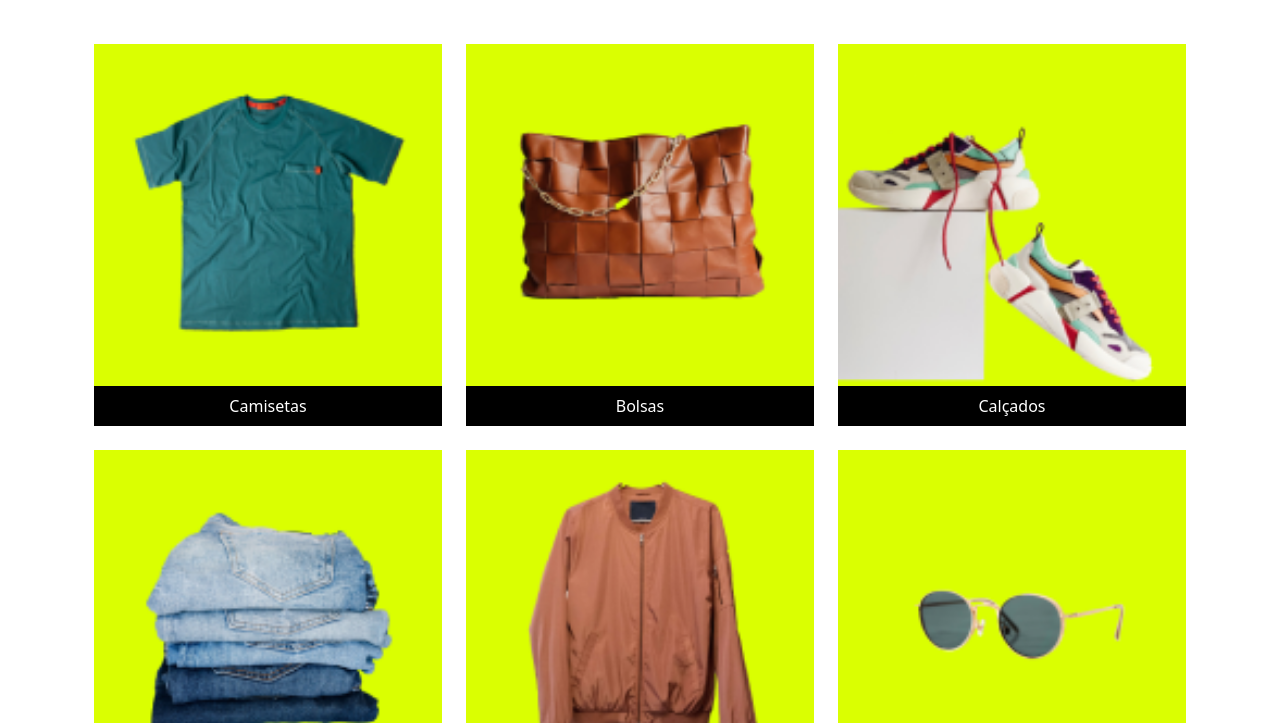
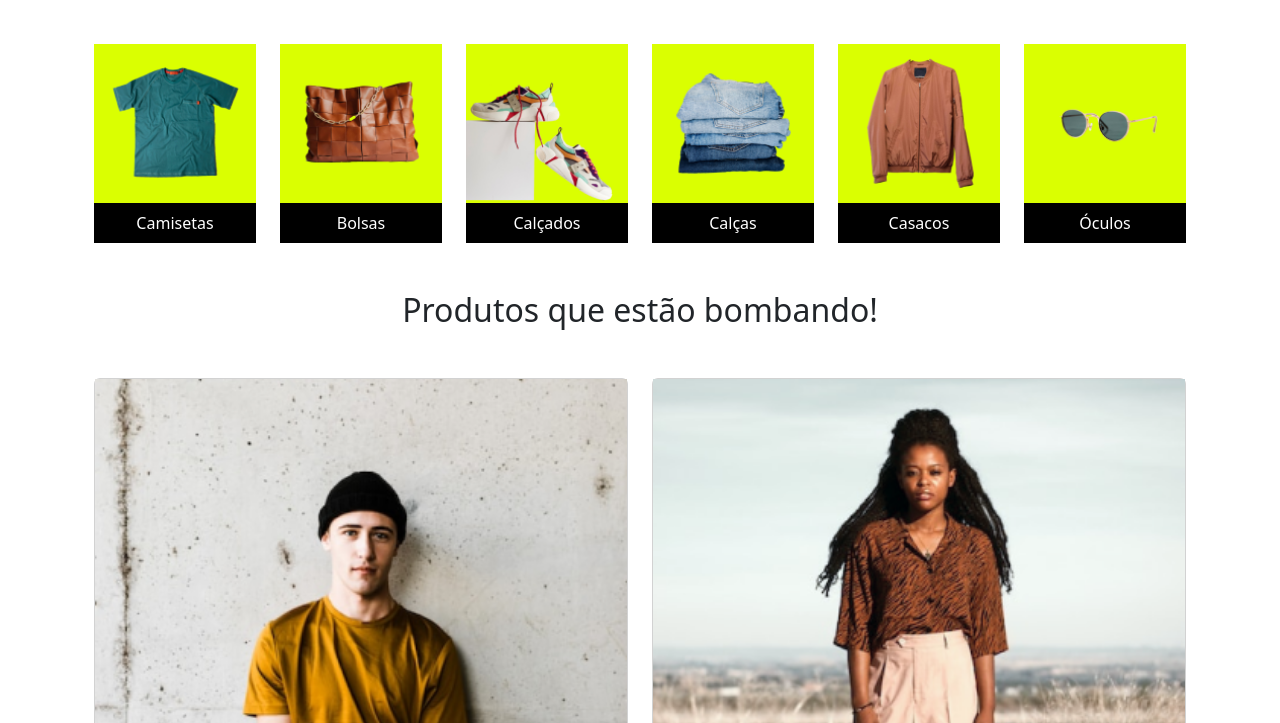
Before and after one commit to Guihermee/Meteora, a plain HTML site: page index.html in a window 1280 px wide. Shown: the part 517-1240 px from the top of the page. Drawn offline with nearby package versions, Linux system fonts and the light colour scheme.

Commit message:
ultimas mudanças

```diff
--- a/index.html
+++ b/index.html
@@ -46,7 +46,8 @@
           </li>
         </ul>
         <form class="d-flex" role="search">
-          <input class="form-control me-2 rounded-0" type="search" placeholder="Digite o Produto" aria-label="Pesquisar">
+          <input class="form-control me-2 rounded-0" type="search" placeholder="Digite o Produto"
+            aria-label="Pesquisar">
           <button class="btn btn-outline-light rounded-0" type="submit">Buscar</button>
         </form>
       </div>
@@ -69,7 +70,8 @@
         <img class="img-fluid d-md-none d-xl-none" src="./assets/Mobile/banner1-mobile.png" alt="Banner 1 do mobile">
         <img class="img-fluid d-none d-md-block d-xl-none" src="./assets/Tablet/banner1-tablet.png"
           alt="Banner 1 do Tablet">
-        <img class="img-fluid d-none d-xl-block img" src="./assets/Desktop/banner1-desktop.png" alt="Banner 1 do Desktop">
+        <img class="img-fluid d-none d-xl-block img" src="./assets/Desktop/banner1-desktop.png"
+          alt="Banner 1 do Desktop">
         <div class="carousel-caption d-none">
           <h5>First slide label</h5>
           <p>Some representative placeholder content for the first slide.</p>
@@ -110,7 +112,7 @@
   <!-- Cards (Categoria) -->
   <h2 class="text-center my-3 my-xl-5">Busque por Categoria:</h2>
   <div class="container row mx-auto g-4">
-    <div class="col-6 col-md-4 col-xxl-2">
+    <a href="#" class="col-6 col-md-4 col-xl-2 text-decoration-none">
       <div class="card rounded-0 border-0">
         <img class="img-fluid d-md-none d-block" src="./assets/Mobile/categorias/categoria-camiseta.png"
           alt="Camisa masculina verde">
@@ -122,8 +124,8 @@
           <p class="text-center m-0">Camisetas</p>
         </div>
       </div>
-    </div>
-    <div class="col-6 col-md-4 col-xxl-2">
+    </a>
+    <a href="#" class="col-6 col-md-4 col-xl-2 text-decoration-none">
       <div class="card rounded-0 border-0">
         <img class="img-fluid d-md-none d-block" src="./assets/Mobile/categorias/categoria-bolsas.png"
           alt="Bolsa marrom com detalhes em quadrado">
@@ -135,8 +137,8 @@
           <p class="text-center m-0">Bolsas</p>
         </div>
       </div>
-    </div>
-    <div class="col-6 col-md-4 col-xxl-2">
+    </a>
+    <a href="#" class="col-6 col-md-4 col-xl-2 text-decoration-none">
       <div class="card rounded-0 border-0">
         <img class="img-fluid d-md-none d-block" src="./assets/Mobile/categorias/categoria-calcados.png"
           alt="Tênis branco com detalhes em marrom em cima de um bloco branco">
@@ -148,8 +150,8 @@
           <p class="text-center m-0">Calçados</p>
         </div>
       </div>
-    </div>
-    <div class="col-6 col-md-4 col-xxl-2">
+    </a>
+    <a href="#" class="col-6 col-md-4 col-xl-2 text-decoration-none">
       <div class="card rounded-0 border-0">
         <img class="img-fluid d-md-none d-block" src="./assets/Mobile/categorias/categoria-calcas.png"
           alt="Calças jeans curtas de diferente cores">
@@ -161,8 +163,8 @@
           <p class="text-center m-0">Calças</p>
         </div>
       </div>
-    </div>
-    <div class="col-6 col-md-4 col-xxl-2">
+    </a>
+    <a href="#" class="col-6 col-md-4 col-xl-2 text-decoration-none">
       <div class="card rounded-0 border-0">
         <img class="img-fluid d-md-none d-block" src="./assets/Mobile/categorias/categoria-casacos.png"
           alt="Casaco marrom masculino">
@@ -174,8 +176,8 @@
           <p class="text-center m-0">Casacos</p>
         </div>
       </div>
-    </div>
-    <div class="col-6 col-md-4 col-xxl-2">
+    </a>
+    <a href="#" class="col-6 col-md-4 col-xl-2 text-decoration-none">
       <div class="card rounded-0 border-0">
         <img class="img-fluid d-md-none d-block" src="./assets/Mobile/categorias/categoria-oculos.png"
           alt="Oculos parecido com o do john lennon só que cinza, na vdd tem muita a ver não só lembrei dele">
@@ -187,7 +189,7 @@
           <p class="text-center m-0">Óculos</p>
         </div>
       </div>
-    </div>
+    </a>
   </div>
   <!-- Fim dos Cards (Categoria) -->
 
@@ -202,6 +204,7 @@
             alt="Homem branco usando a camiseta marrom">
           <img class="img-fluid d-none d-xl-block" src="./assets/Desktop/produtos/camiseta.png"
             alt="Homem branco usando a camiseta marrom">
+        </a>
         <div class="card-body">
           <h5 class="card-title">Camiseta Conforto</h5>
           <p class="card-text">Multicores e tamanhos. Tecido de algodão 100%, fresquinho para o verão. Modelagem
@@ -343,7 +346,7 @@
 
   <!-- Rodapé -->
   <Footer class="text-center bg-black text-bg-dark p-2">
-    <p class="py-2">2023 <i class="bi bi-c-circle"></i> Desenvolvido por Guilherme com ajuda da Alura | Projeto fictício
+    <p class="py-2">2023 <i class="bi bi-c-circle"></i> Desenvolvido por Guilherme | Projeto fictício
       sem fins comerciais.
     </p>
   </Footer>
```
Lines whose indentation alone changed are shown as unchanged.
